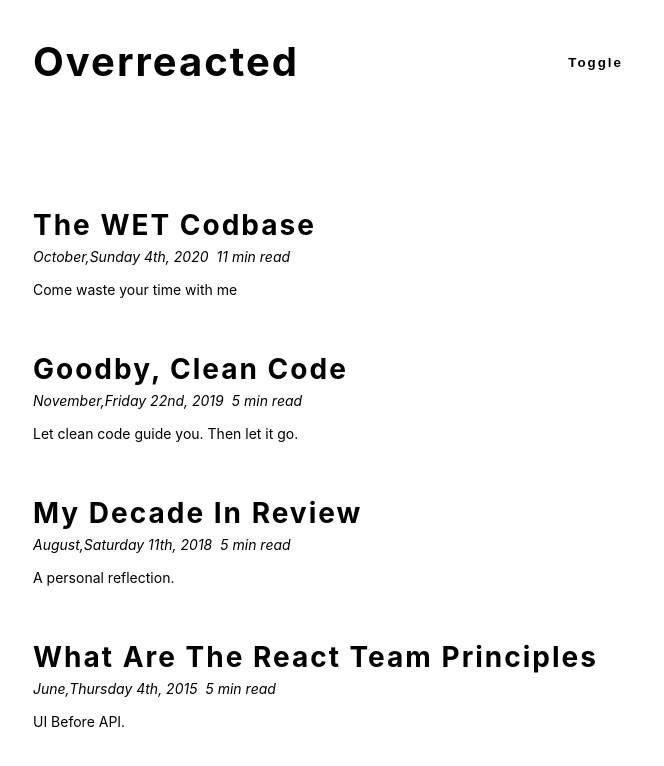
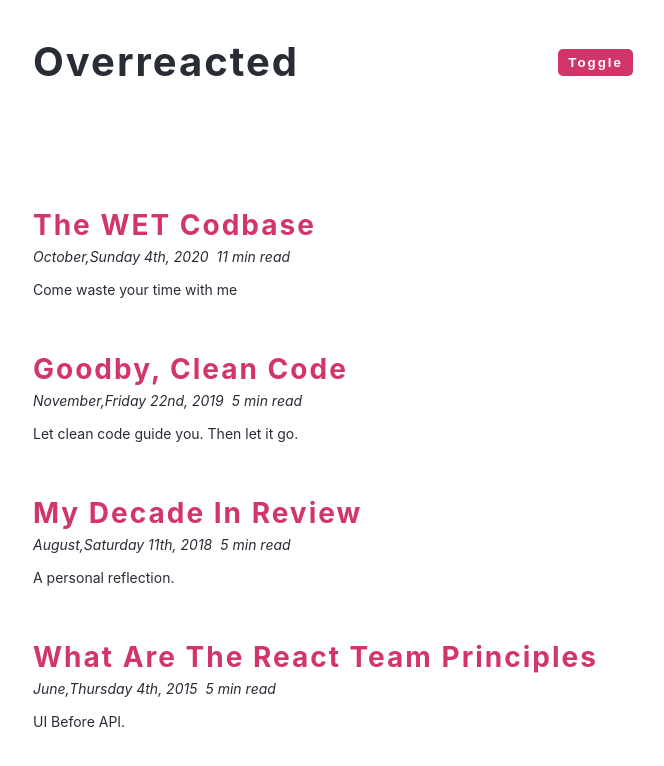
Before and after one commit to Ilie1985/dark_mode_reactjs, a React (Create React App) app: page / in a window 1280 px wide. Shown: the top 766 px of the page, without its empty margins (307-971 px from the left). Built offline with nearby package versions, Linux system fonts and the light colour scheme.

Commit message:
toggle light and dark theme

```diff
--- a/src/App.js
+++ b/src/App.js
@@ -3,12 +3,28 @@
 import Article from "./Article";
 
 function App() {
+  const [theme, setTheme] = useState("light-theme");
+
+  const toggleTheme = () => {
+    if (theme === "light-theme") {
+      setTheme("dark-theme");
+    } else {
+      setTheme("light-theme");
+    }
+  };
+
+  useEffect(() => {
+    document.documentElement.className = theme;
+  }, [theme]);
+
   return (
     <main>
       <nav>
         <div className="nav-center">
           <h1>overreacted</h1>
-          <button className="btn">toggle</button>
+          <button className="btn" onClick={toggleTheme}>
+            toggle
+          </button>
         </div>
       </nav>
 
--- a/src/index.css
+++ b/src/index.css
@@ -20,7 +20,7 @@
 .light-theme {
   --clr-bcg: #fff;
   --clr-font: #282c35;
-  --clr-primary: #ffa7c4;
+  --clr-primary: #d23669;
 }
 
 
```
